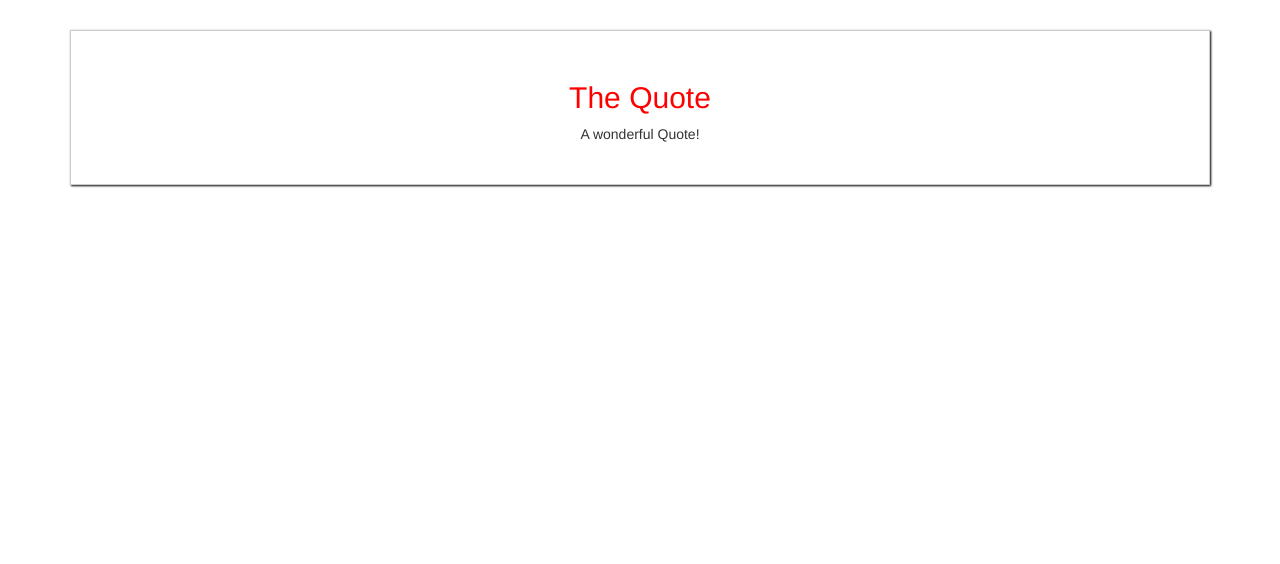
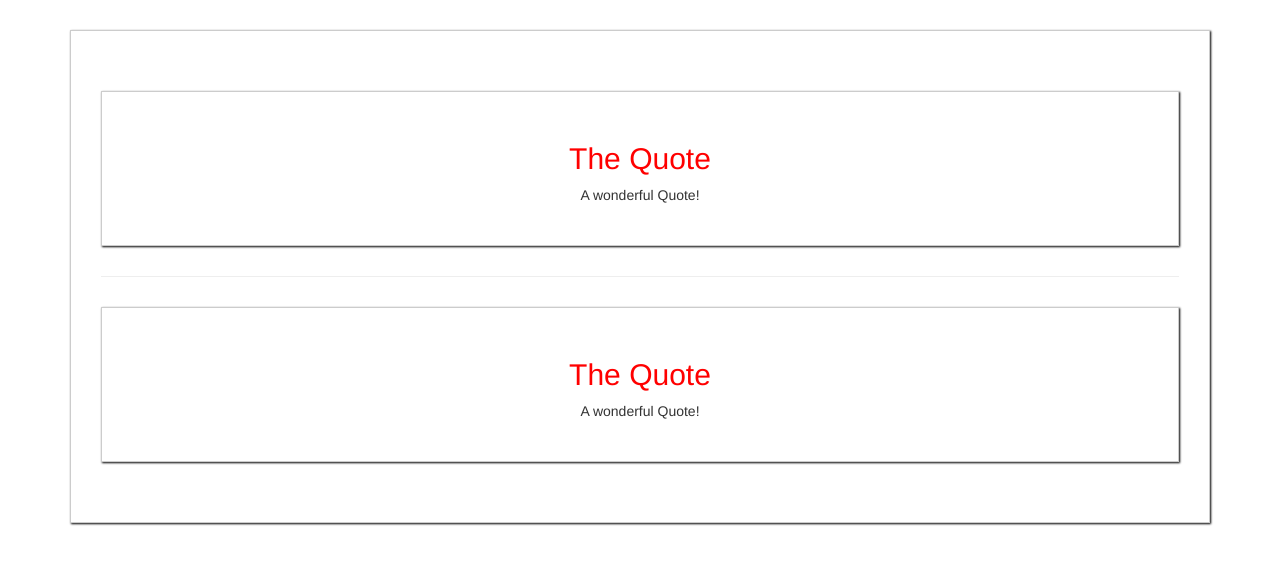
Before and after one commit to fernandotnl/vuejs-course, a Vue app: page / in a window 1280 px wide. Shown: the top 564 px of the page. Built offline with nearby package versions, Linux system fonts and the light colour scheme.

Commit message:
Adding two slots to the Quote component

```diff
--- a/src/components/Quote.vue
+++ b/src/components/Quote.vue
@@ -1,6 +1,12 @@
 <template>
   <div>
-    <slot></slot>
+    <div class="title">
+       <slot></slot>
+    </div>
+    <hr>
+    <div>
+      <slot></slot>
+    </div>
   </div>
 </template>
 <script>
```
